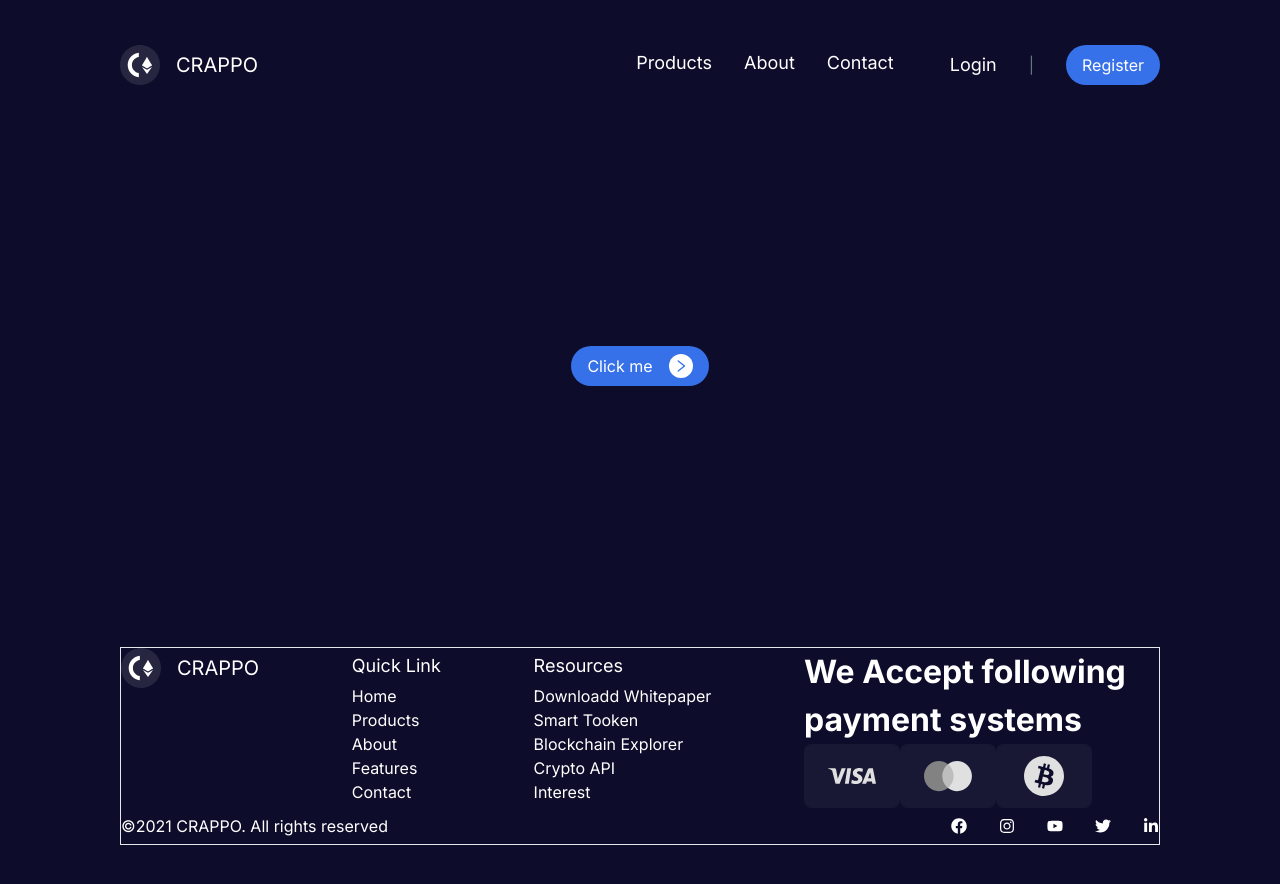
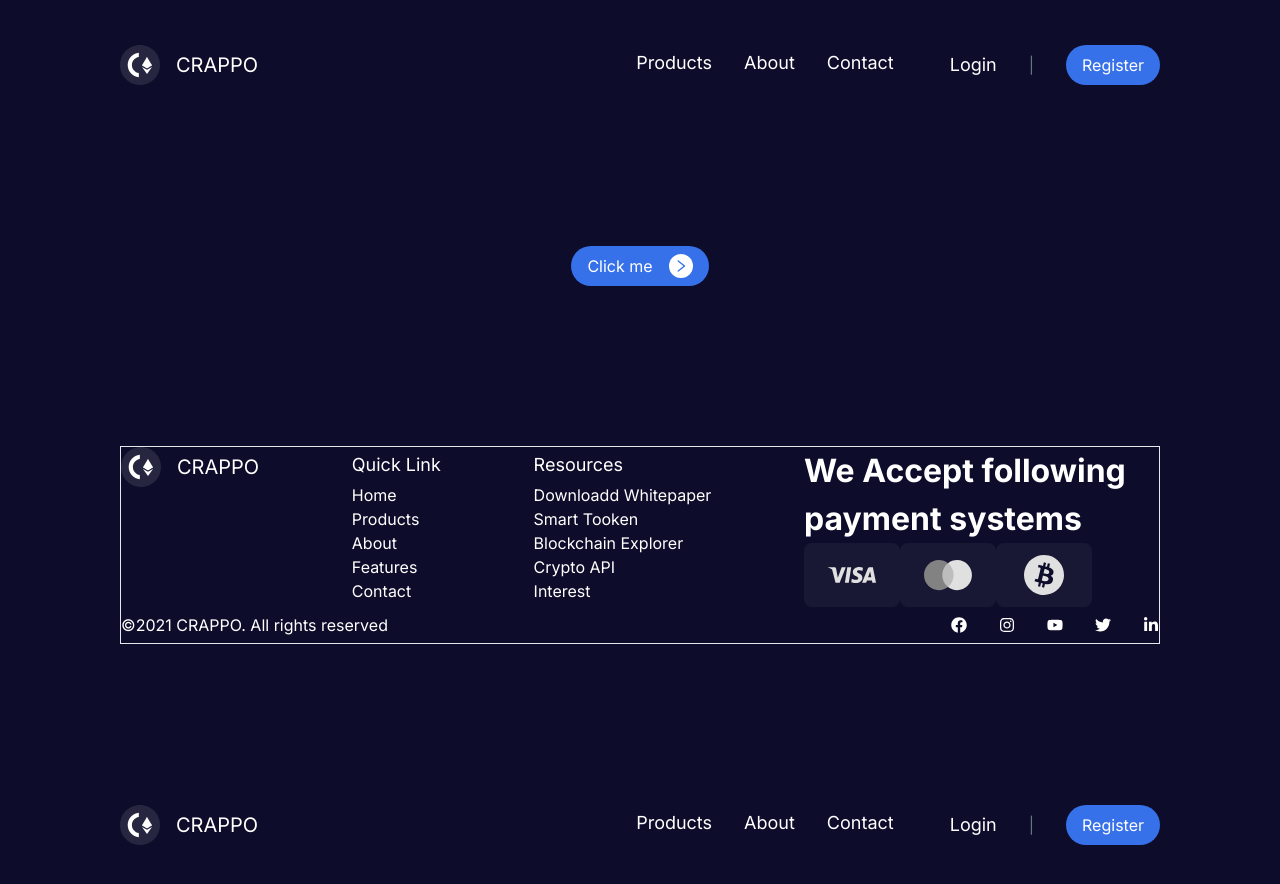
Before and after one commit to dejosemario/crappo, a Next.js app: page / in a window 1280 px wide. Shown: the top 884 px of the page. Built offline with nearby package versions, Linux system fonts and the light colour scheme.

Commit message:
fix: trying to test the deployment

```diff
--- a/src/app/page.tsx
+++ b/src/app/page.tsx
@@ -10,6 +10,7 @@ export default function Home() {
       <Header />
       <Button withIcon>Click me</Button>
       <Footer />
+      <NavLayout />
     </main>
   );
 }
```
